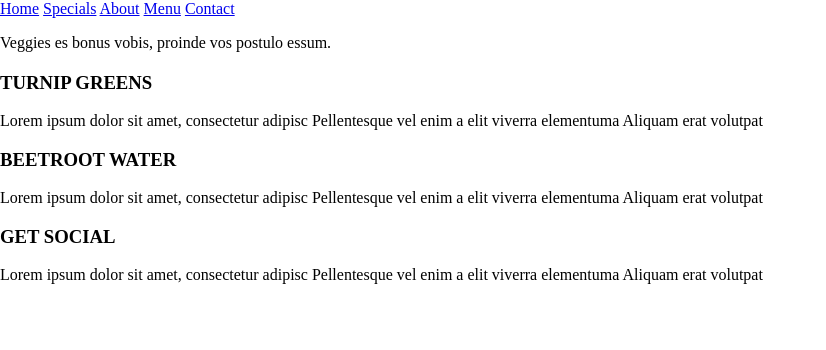
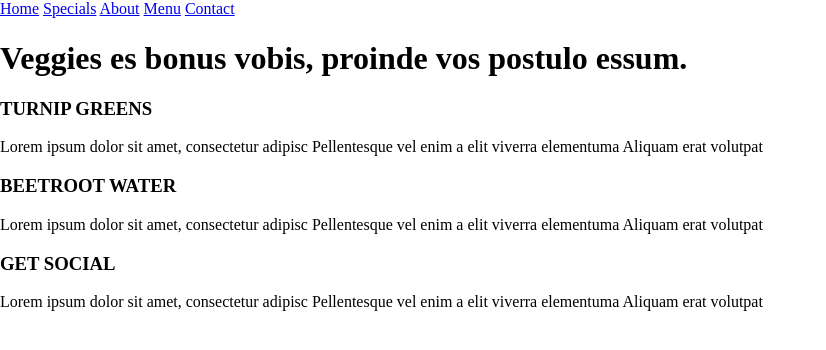
Before and after one commit to dmorenogogoleva/kviktory, a website: page src/index.html in a window 1280 px wide. Shown: the whole page, without its empty margins (0-826 px from the left). Drawn offline with nearby package versions, Linux system fonts and the light colour scheme; files that its build step writes are made by us from their sources.

Commit message:
amended header

```diff
--- a/src/index.html
+++ b/src/index.html
@@ -20,11 +20,9 @@
       <a class="menu__item" href="#menu">Menu</a>
       <a class="menu__item" href="#contact">Contact</a>
     </nav>
+        <h1 class="page-header__title">Veggies es bonus vobis, proinde vos postulo essum.</h1>
   </header>
   <main class="wrapper">
-    <section class="slogan">
-      <p class="slogan__text">Veggies es bonus vobis, proinde vos postulo essum.</p>
-    </section>
     <section class="features">
       <article class="features__item">
         <h3 class="features_title">TURNIP GREENS</h3>
```
